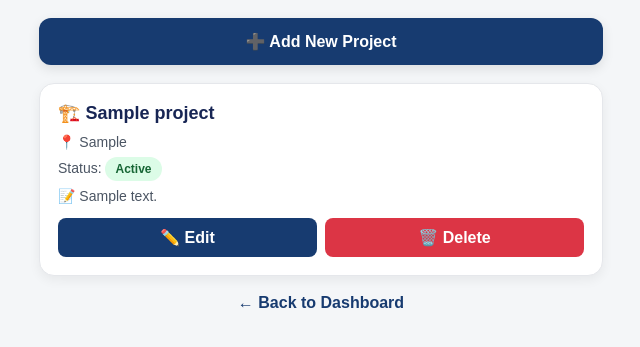
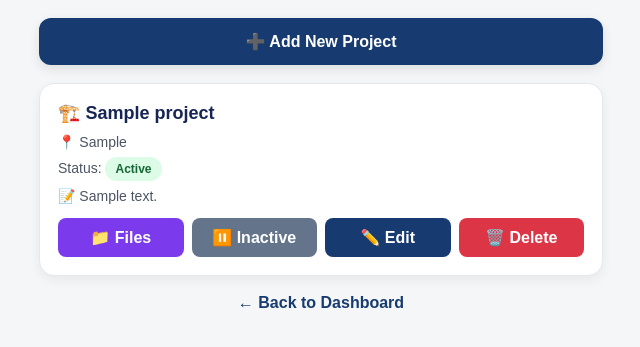
Before and after one commit to mdrabbimolla/my-business-crm, a Flask app: page /projects in a window 1280 px wide. Shown: the part 65-412 px from the top of the page, without its empty margins (319-959 px from the left). Run offline with Flask 3, Linux system fonts and the light colour scheme; the visitor is signed in with stand-in values (Sample User, id 1); tables that the repository leaves empty hold one stand-in row (values such as "Sample post").

Commit message:
Show inactive projects and project files

```diff
--- a/templates/projects.html
+++ b/templates/projects.html
@@ -133,7 +133,7 @@
 
             <div class="info">
                 Status:
-                <span class="status">
+                <span class="status" style="{% if project['status'] == 'Inactive' %}background:#fee2e2;color:#b91c1c;{% endif %}">
                     {{ project["status"] }}
                 </span>
             </div>
@@ -146,6 +146,8 @@
 
 <div style="display:flex; gap:8px; margin-top:14px;">
 
+    <a href="/project-files/{{ project['id'] }}" style="flex:1;padding:10px;background:#7c3aed;color:white;text-align:center;text-decoration:none;border-radius:8px;font-weight:bold;">📁 Files</a>
+    <a href="/toggle-project/{{ project['id'] }}" style="flex:1;padding:10px;background:{% if project['status'] == 'Active' %}#64748b{% else %}#15803d{% endif %};color:white;text-align:center;text-decoration:none;border-radius:8px;font-weight:bold;">{% if project['status'] == 'Active' %}⏸️ Inactive{% else %}▶️ Activate{% endif %}</a>
     <a href="/edit-project/{{ project['id'] }}"
        style="flex:1;
               padding:10px;
```
